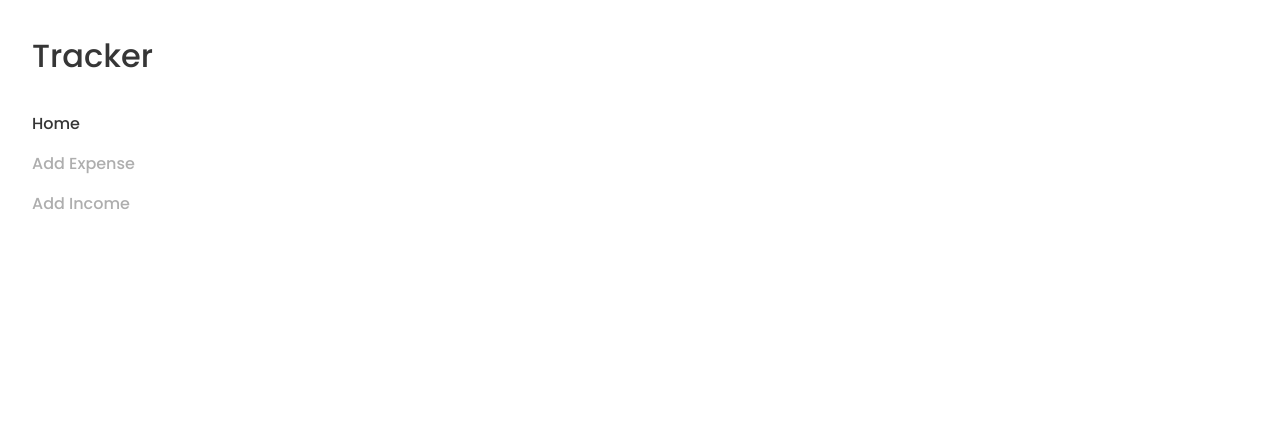
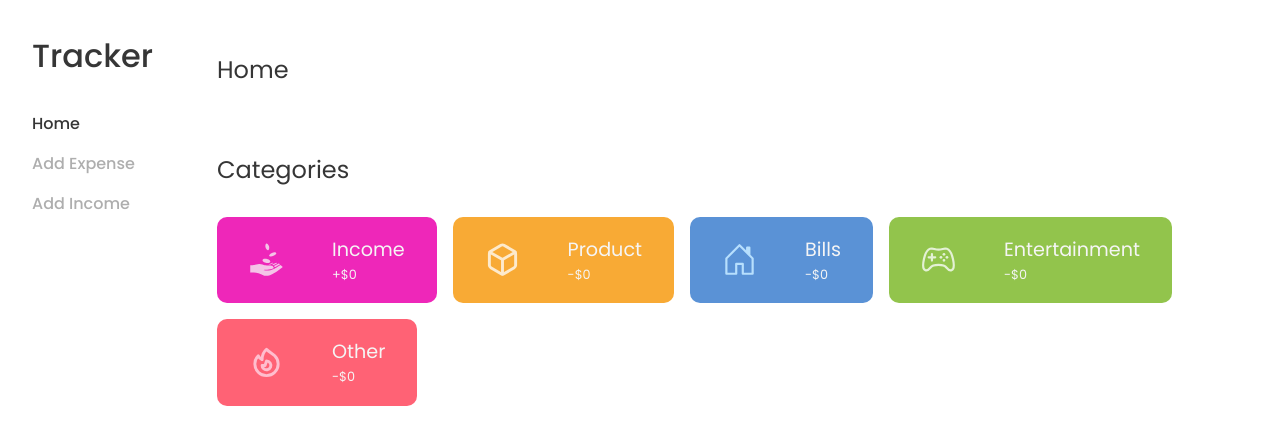
Before and after one commit to am20181012/iteh-react, a React (Create React App) app: page / in a window 1280 px wide. Shown: the top 444 px of the page. Built offline with nearby package versions, Linux system fonts and the light colour scheme.

Commit message:
inicijalizovana pocetna strana i postavljene kartice kategorija

```diff
--- a/src/App.js
+++ b/src/App.js
@@ -3,6 +3,7 @@ import "./styles/App.scss";
 import PageContainer from "./components/PageContainer";
 import Navbar from "./components/Navbar";
 import MobileNavbar from "./components/MobileNavbar";
+import Home from "./components/Home";
 
 import { Routes, Route } from "react-router-dom";
 
@@ -15,7 +16,7 @@ function App() {
           <MobileNavbar />
         </div>
         <Routes>
-          <Route></Route>
+          <Route path="/" element={<Home />}></Route>
         </Routes>
       </PageContainer>
     </div>
--- /dev/null
+++ b/src/components/Home.jsx
@@ -0,0 +1,31 @@
+import React from "react";
+import styles from "../styles/Home.module.scss";
+
+import MainContiner from "./MainContainer";
+import Title from "./Title";
+import CategoryCard from "./CategoryCard";
+
+const Home = () => {
+  return (
+    <MainContiner optionClass={styles.container}>
+      <div className={styles.main}>
+        <div className={styles.title}>
+          <Title>Home</Title>
+        </div>
+
+        <div className={styles.categories}>
+          <Title>Categories</Title>
+          <div className={styles.content}>
+            <CategoryCard category="Income" money={0} />
+            <CategoryCard category="Product" money={0} />
+            <CategoryCard category="Bills" money={0} />
+            <CategoryCard category="Entertainment" money={0} />
+            <CategoryCard category="Other" money={0} />
+          </div>
+        </div>
+      </div>
+    </MainContiner>
+  );
+};
+
+export default Home;
--- /dev/null
+++ b/src/components/Title.jsx
@@ -0,0 +1,12 @@
+import React from "react";
+import styles from "../styles/Title.module.scss";
+
+const Title = ({ children }) => {
+  return (
+    <div className={styles.title}>
+      <h2>{children}</h2>
+    </div>
+  );
+};
+
+export default Title;
--- /dev/null
+++ b/src/styles/Home.module.scss
@@ -0,0 +1,20 @@
+.container {
+    display: flex;
+}
+
+.main {
+    margin-top: 1.25rem;
+    margin-right: 2rem;
+    width: 100%;
+    @media screen and (max-width: 820px) {
+        margin-right: 0;
+    }
+}
+
+.title {
+    margin-bottom: 4rem;
+}
+
+.categories {
+    margin-bottom: 4rem;
+}
--- a/src/styles/PageContainer.module.scss
+++ b/src/styles/PageContainer.module.scss
@@ -1,6 +1,6 @@
 .container {
     padding: 2rem;
-    //display: flex;
+    display: flex;
 
     //background-color: pink;
     @media screen and (min-width: 1800px) {
--- /dev/null
+++ b/src/styles/Title.module.scss
@@ -0,0 +1,8 @@
+.title {
+    font-size: 1rem;
+    color: var(--color-active);
+    margin-bottom: 1.8rem;
+    h2 {
+        font-weight: 400;
+    }
+}
```
